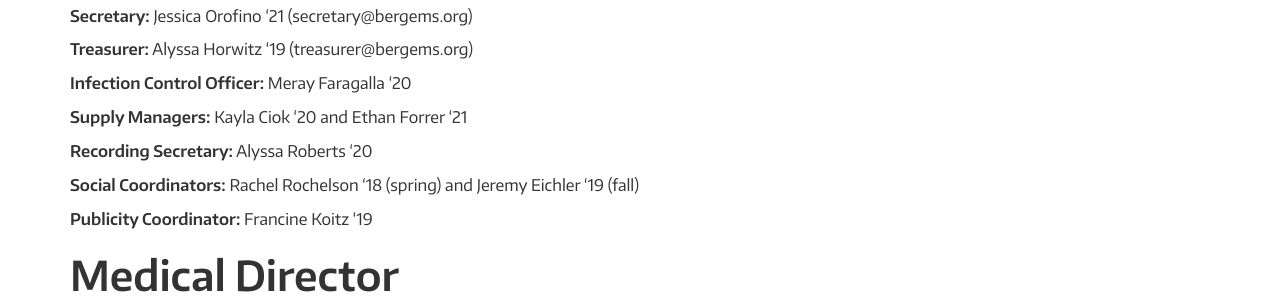
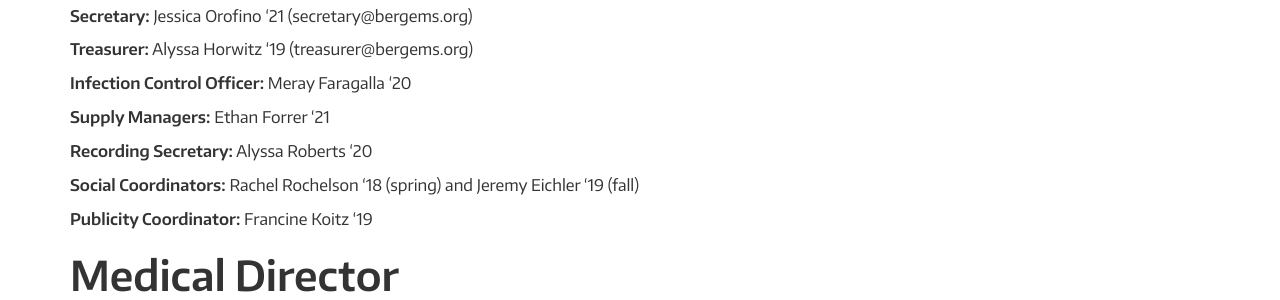
Before and after one commit to MCEMS/www, a Jekyll site: the page built from officers/index.markdown, in a window 1280 px wide. Shown: the part 576-876 px from the top of the page. Built offline with Jekyll 4.4.1, drawn with Linux system fonts in a browser that asks for light colours; nearby versions of some CDN libraries.

Commit message:
Update index.markdown

```diff
--- a/officers/index.markdown
+++ b/officers/index.markdown
@@ -23,7 +23,7 @@
 
 **Infection Control Officer:** Meray Faragalla '20
 
-**Supply Managers:** Kayla Ciok '20 and Ethan Forrer '21
+**Supply Managers:** Ethan Forrer '21
 
 **Recording Secretary:** Alyssa Roberts '20
 
```
